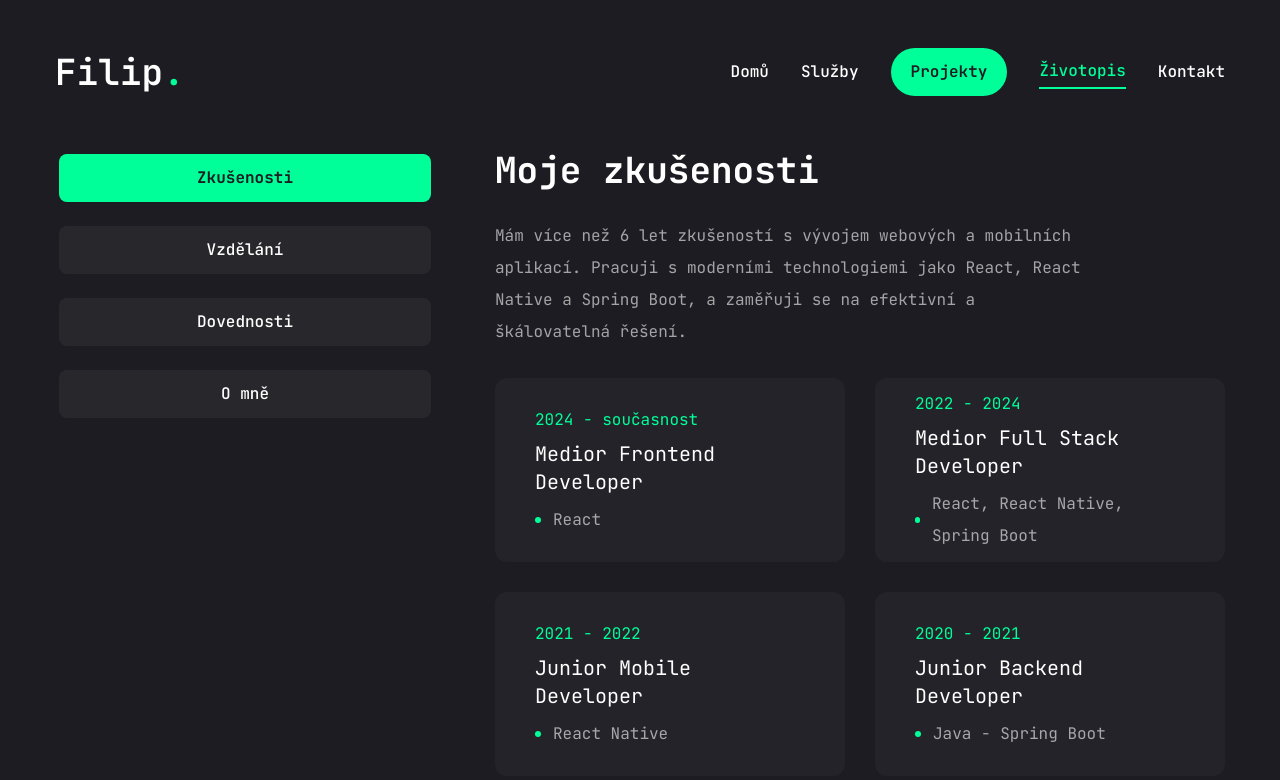
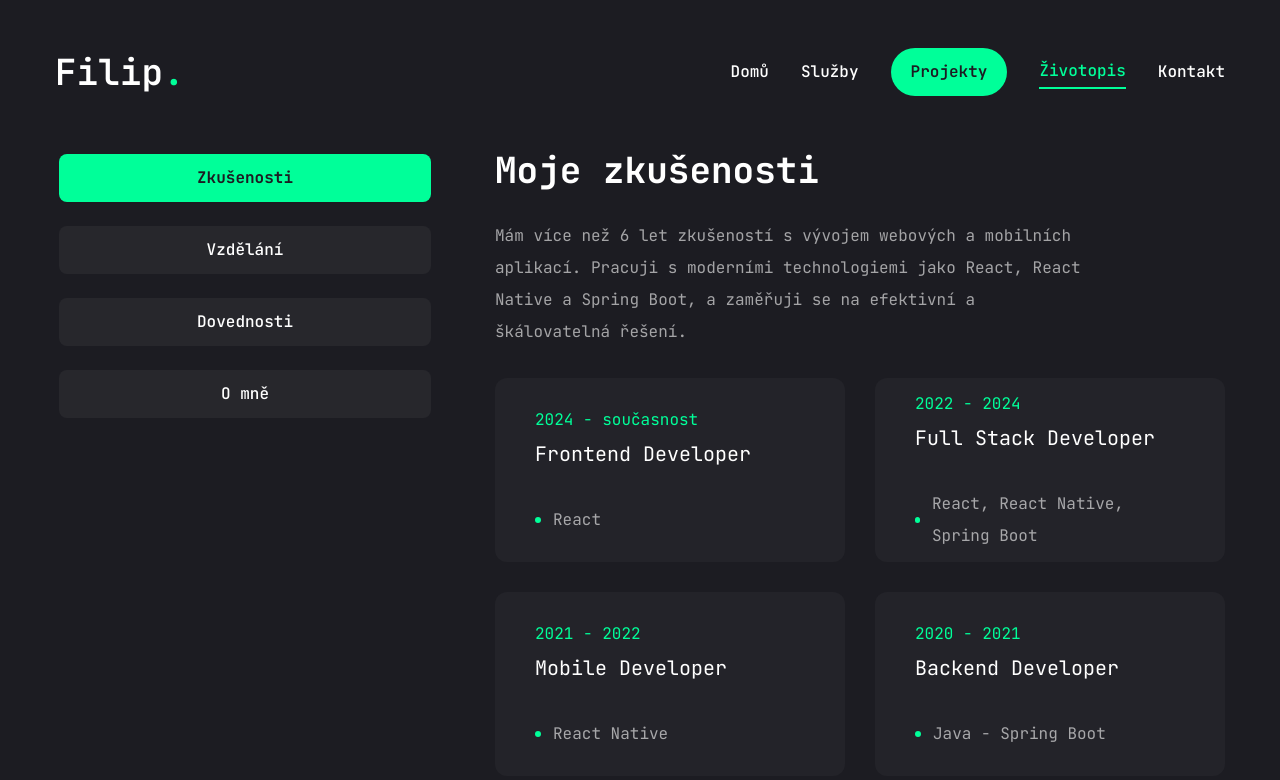
Before and after one commit to filiptomanec/portfolio, a Next.js app: page /resume in a window 1280 px wide. Shown: the top 780 px of the page. Built offline with nearby package versions, Linux system fonts and the light colour scheme.

Commit message:
Drop the Junior and Medior labels from the resume positions
Co-Authored-By: Claude Opus 5.5 <noreply@anthropic.com>

```diff
--- a/src/app/resume/page.tsx
+++ b/src/app/resume/page.tsx
@@ -70,22 +70,22 @@ const experience = {
   items: [
     {
       company: "React",
-      position: "Medior Frontend Developer",
+      position: "Frontend Developer",
       duration: "2024 - současnost",
     },
     {
       company: "React, React Native, Spring Boot",
-      position: "Medior Full Stack Developer",
+      position: "Full Stack Developer",
       duration: "2022 - 2024",
     },
     {
       company: "React Native",
-      position: "Junior Mobile Developer",
+      position: "Mobile Developer",
       duration: "2021 - 2022",
     },
     {
       company: "Java - Spring Boot",
-      position: "Junior Backend Developer",
+      position: "Backend Developer",
       duration: "2020 - 2021",
     },
   ],
```
